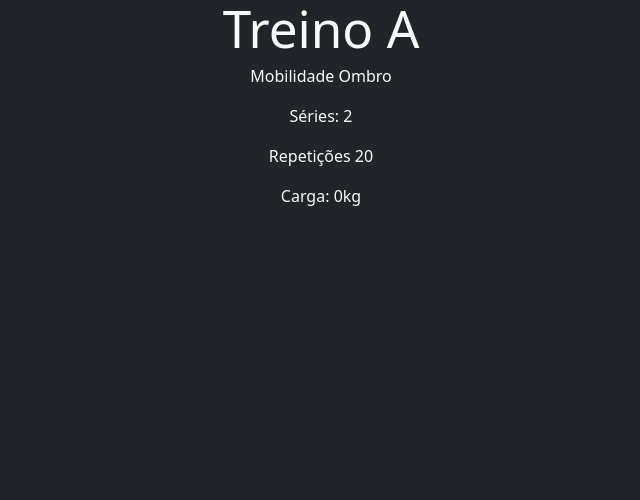
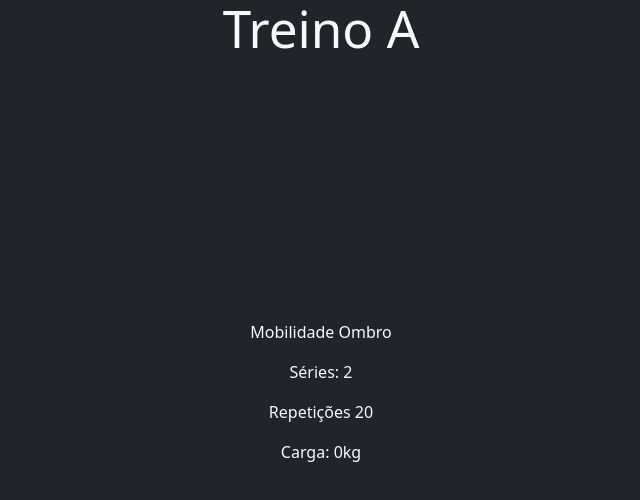
Before and after one commit to GabrielRodriguesMachado/academia, a React (Vite) app: page / in a window 1280 px wide. Both pictures are taken after a click on the button "Treino A". Shown: the top 500 px of the page, without its empty margins (319-959 px from the left). Built offline with nearby package versions, Linux system fonts and the light colour scheme.

Commit message:
tela centralizada

```diff
--- a/src/components/Workout.jsx
+++ b/src/components/Workout.jsx
@@ -6,8 +6,10 @@ function Workout({ treino, treinoEscolhido }) {
   const [index, setIndex] = useState(0);
   const handleSelect = (selectedIndex) => setIndex(selectedIndex);
   return (
-    <div className="text-center">
+    <div className="text-center position-relative min-vh-100">
       <h1>{treino}</h1>
+      <div className="position-absolute top-50 start-50 translate-middle">
+
         <Carousel
           activeIndex={index}
           onSelect={handleSelect}
@@ -40,6 +42,7 @@ function Workout({ treino, treinoEscolhido }) {
           ))}
         </Carousel>
       </div>
+    </div>
   );
 }
 
```
Lines whose indentation alone changed are shown as unchanged.
